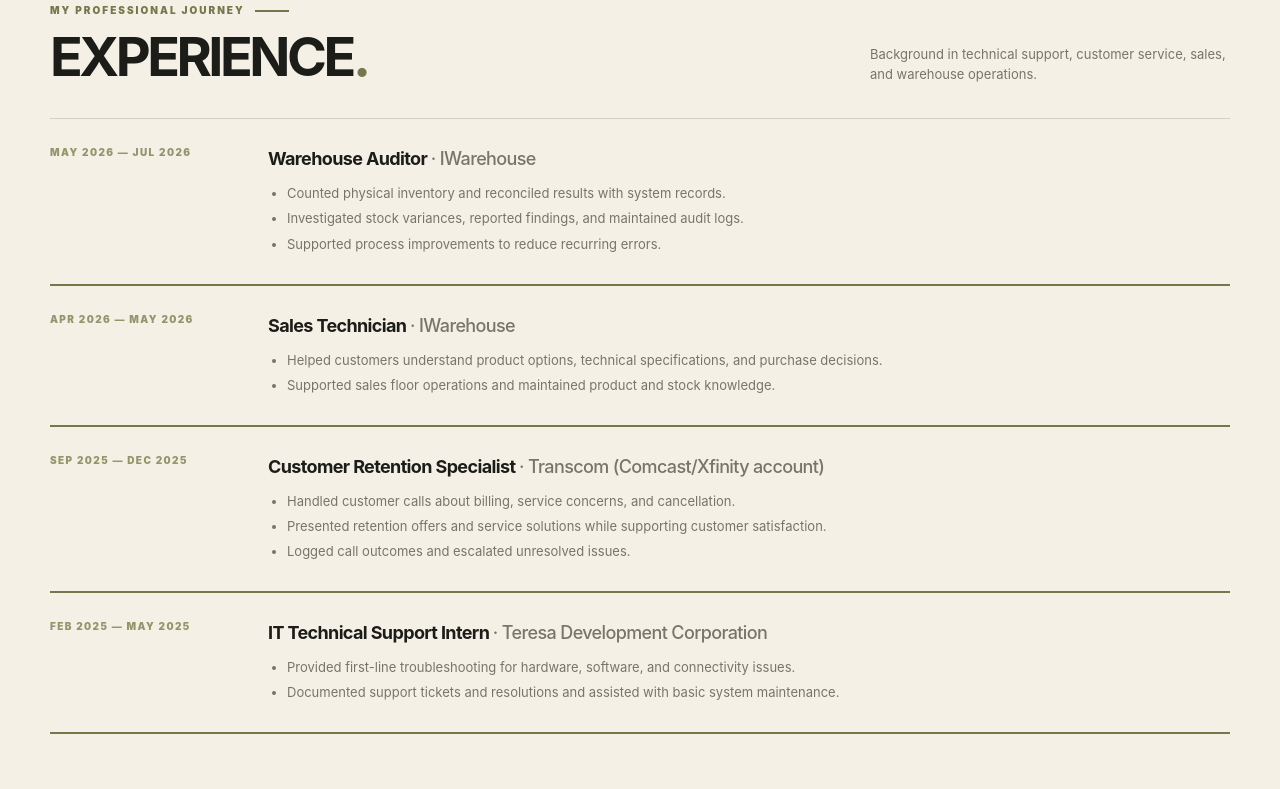
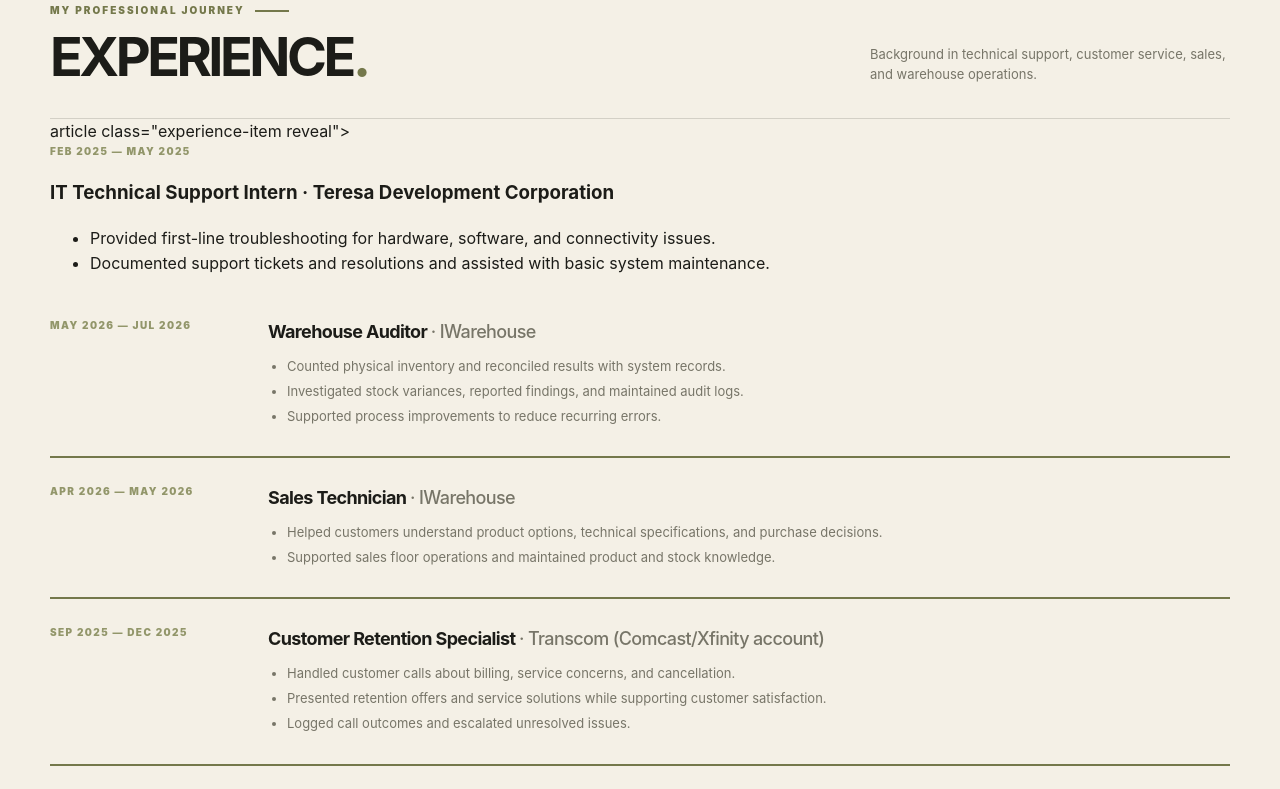
Before and after one commit to Walmjhem/Walmjhem.github.io, a plain HTML site: page index.html in a window 1280 px wide. Shown: the part 3325-4114 px from the top of the page. Drawn offline with Linux system fonts and the light colour scheme.

Commit message:
Update index.html

```diff
--- a/index.html
+++ b/index.html
@@ -579,6 +579,7 @@
       <div class="wrap">
         <div class="section-head reveal"><div><div class="section-kicker">MY PROFESSIONAL JOURNEY</div><h2>EXPERIENCE<span style="color:var(--accent)">.</span></h2></div><p>Background in technical support, customer service, sales, and warehouse operations.</p></div>
         <div class="experience-list">
+          article class="experience-item reveal"><div class="experience-date">FEB 2025 — MAY 2025</div><div><h3>IT Technical Support Intern <span>· Teresa Development Corporation</span></h3><ul><li>Provided first-line troubleshooting for hardware, software, and connectivity issues.</li><li>Documented support tickets and resolutions and assisted with basic system maintenance.</li></ul></div></article>
           <article class="experience-item reveal"><div class="experience-date">MAY 2026 — JUL 2026</div><div><h3>Warehouse Auditor <span>· IWarehouse</span></h3><ul><li>Counted physical inventory and reconciled results with system records.</li><li>Investigated stock variances, reported findings, and maintained audit logs.</li><li>Supported process improvements to reduce recurring errors.</li></ul></div></article>
           <article class="experience-item reveal"><div class="experience-date">APR 2026 — MAY 2026</div><div><h3>Sales Technician <span>· IWarehouse</span></h3><ul><li>Helped customers understand product options, technical specifications, and purchase decisions.</li><li>Supported sales floor operations and maintained product and stock knowledge.</li></ul></div></article>
           <article class="experience-item reveal"><div class="experience-date">SEP 2025 — DEC 2025</div><div><h3>Customer Retention Specialist <span>· Transcom (Comcast/Xfinity account)</span></h3><ul><li>Handled customer calls about billing, service concerns, and cancellation.</li><li>Presented retention offers and service solutions while supporting customer satisfaction.</li><li>Logged call outcomes and escalated unresolved issues.</li></ul></div></article>
```
